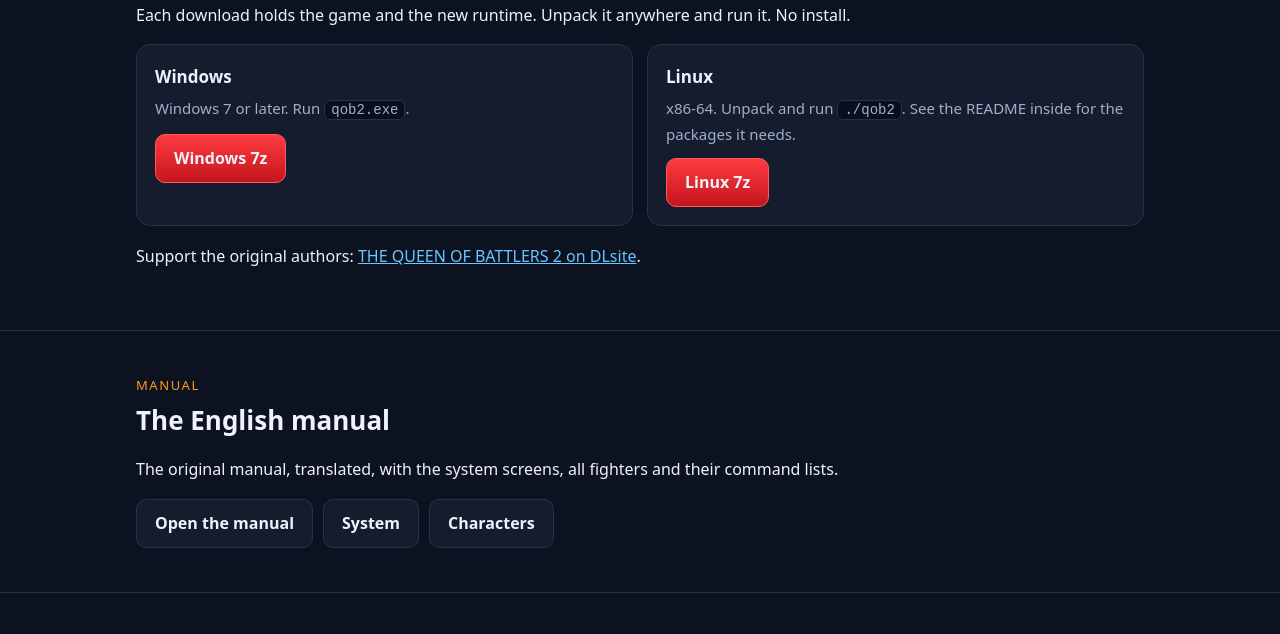
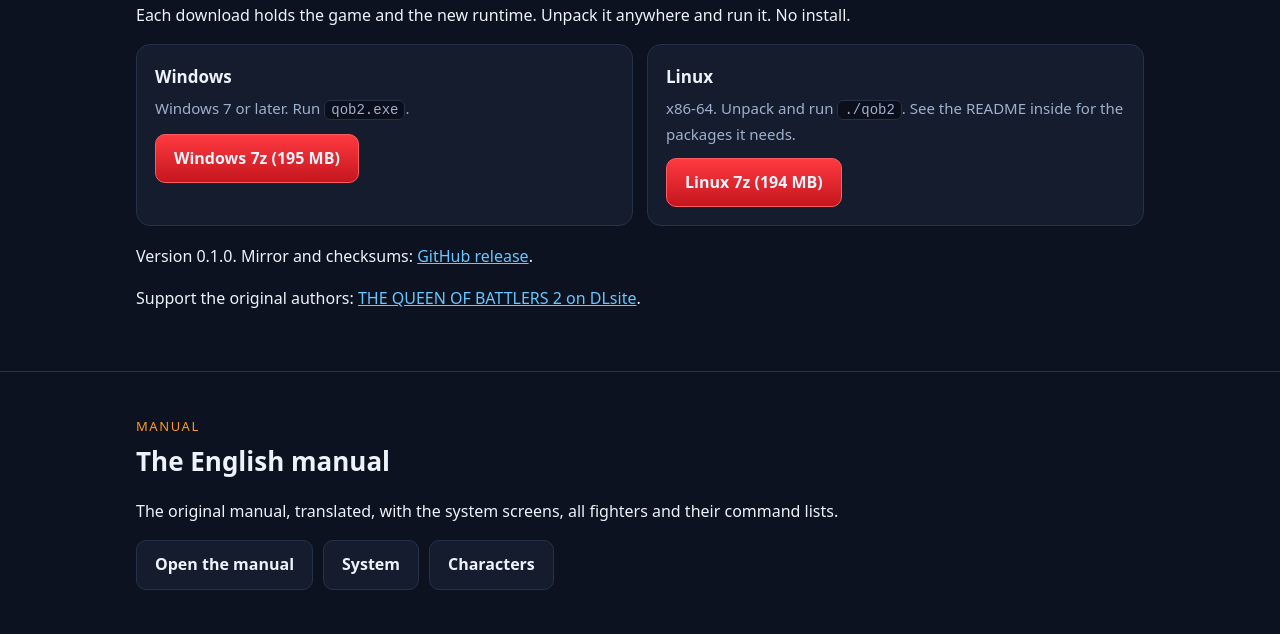
Before and after one commit to Armonte/qob2, a plain HTML site: page index.html in a window 1280 px wide. Shown: the part 1817-2451 px from the top of the page. Drawn offline with Linux system fonts and the light colour scheme.

Commit message:
Downloads from povertycaster.com first; GitHub release as mirror

```diff
--- a/index.html
+++ b/index.html
@@ -69,7 +69,7 @@ footer{padding:28px 0 40px;color:var(--dim);font-size:14px}
     <h1>THE QUEEN OF BATTLERS 2</h1>
     <p class="lede">Kapurikon's 2D team fighting game, now in English and playable online with rollback netcode on Windows and Linux.</p>
     <div class="btns">
-      <a class="btn primary" href="https://github.com/Armonte/qob2/releases/latest">Download</a>
+      <a class="btn primary" href="#download">Download</a>
       <a class="btn" href="manual/index.html">English manual</a>
       <a class="btn" href="http://moon.tiyogami.com/qob2/index.html">Original site (JP)</a>
     </div>
@@ -106,11 +106,12 @@ footer{padding:28px 0 40px;color:var(--dim);font-size:14px}
   <p>Each download holds the game and the new runtime. Unpack it anywhere and run it. No install.</p>
   <div class="dl">
     <div class="card"><h3>Windows</h3><p>Windows 7 or later. Run <code>qob2.exe</code>.</p>
-      <a class="btn primary" href="https://github.com/Armonte/qob2/releases/latest">Windows 7z</a></div>
+      <a class="btn primary" href="https://povertycaster.com/qob2/download/qob2-0.1.0-windows-x86.7z">Windows 7z (195 MB)</a></div>
     <div class="card"><h3>Linux</h3><p>x86-64. Unpack and run <code>./qob2</code>. See the README inside for the packages it needs.</p>
-      <a class="btn primary" href="https://github.com/Armonte/qob2/releases/latest">Linux 7z</a></div>
+      <a class="btn primary" href="https://povertycaster.com/qob2/download/qob2-0.1.0-linux-x64.7z">Linux 7z (194 MB)</a></div>
   </div>
-  <p style="margin-top:18px">Support the original authors: <a href="https://www.dlsite.com/home/work/=/product_id/RJ199263.html">THE QUEEN OF BATTLERS 2 on DLsite</a>.</p>
+  <p style="margin-top:18px">Version 0.1.0. Mirror and checksums: <a href="https://github.com/Armonte/qob2/releases/tag/v0.1.0">GitHub release</a>.</p>
+  <p>Support the original authors: <a href="https://www.dlsite.com/home/work/=/product_id/RJ199263.html">THE QUEEN OF BATTLERS 2 on DLsite</a>.</p>
 </div></section>
 
 <section id="manual"><div class="wrap">
```
